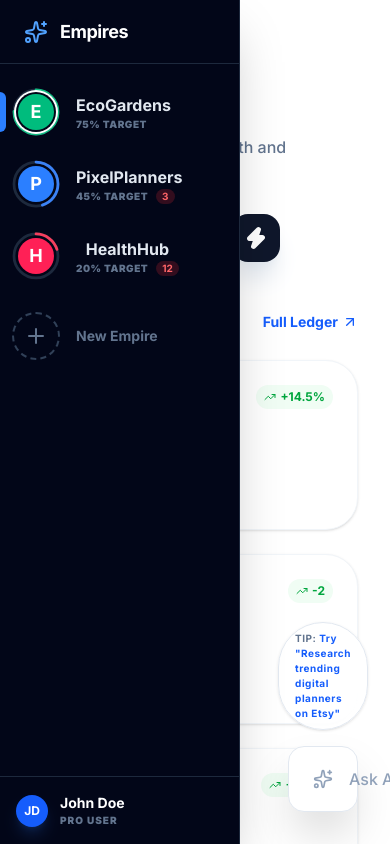
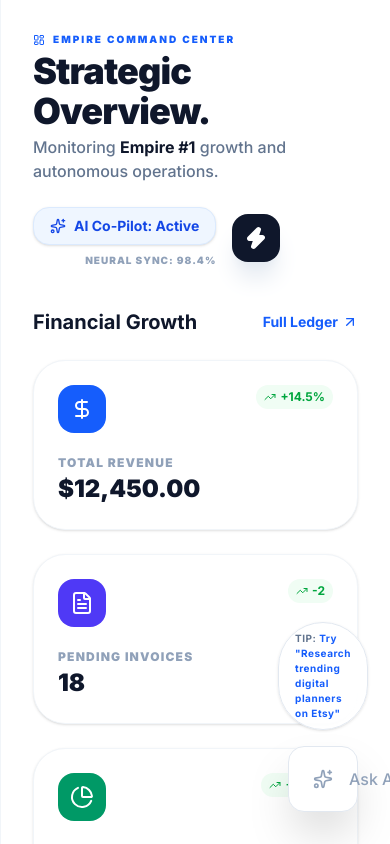
Before and after one commit to EmpireLaunchCEO/EmpireLaunchAI-frontend, a Next.js app: page /dashboard in a window 390 px wide. Shown: the top 844 px of the page. Built offline with nearby package versions, Linux system fonts and the light colour scheme; no server answers.

Commit message:
UI: Responsive layout fixes, hidden sidebars on mobile, and light-mode sidebar update

```diff
--- a/src/components/EmpireSwitcher.tsx
+++ b/src/components/EmpireSwitcher.tsx
@@ -56,7 +56,7 @@ export function EmpireSwitcher() {
   return (
     <div
       className={cn(
-        "flex flex-col bg-slate-950 text-white h-screen fixed left-0 top-0 z-[60] transition-all duration-300 border-r border-slate-800 shadow-2xl",
+        "hidden lg:flex flex-col bg-slate-950 text-white h-screen fixed left-0 top-0 z-[60] transition-all duration-300 border-r border-slate-800 shadow-2xl",
         isExpanded ? "w-[240px]" : "w-[72px]"
       )}
       onMouseEnter={() => setIsExpanded(true)}
--- a/src/components/Sidebar.tsx
+++ b/src/components/Sidebar.tsx
@@ -24,7 +24,7 @@ export function Sidebar() {
   const pathname = usePathname();
 
   return (
-    <div className="flex flex-col w-64 bg-white text-slate-900 h-screen fixed left-[72px] top-0 border-r border-slate-100 shadow-sm">
+    <div className="hidden lg:flex flex-col w-64 bg-white text-slate-900 h-screen fixed left-[72px] top-0 border-r border-slate-100 shadow-sm">
       <div className="p-6 flex items-center gap-2">
         <div className="bg-blue-600 p-2 rounded-xl shadow-lg shadow-blue-200">
           <Sparkles className="w-5 h-5 text-white" />
```
